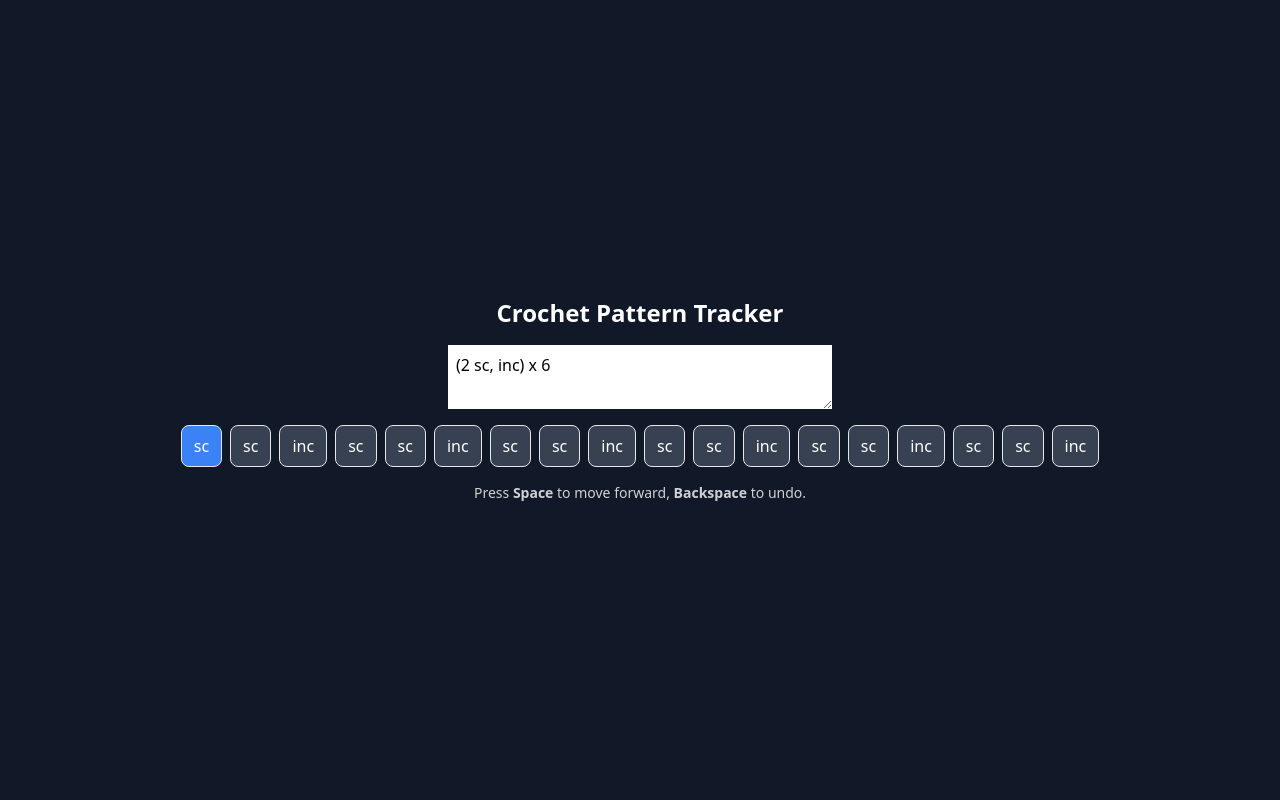
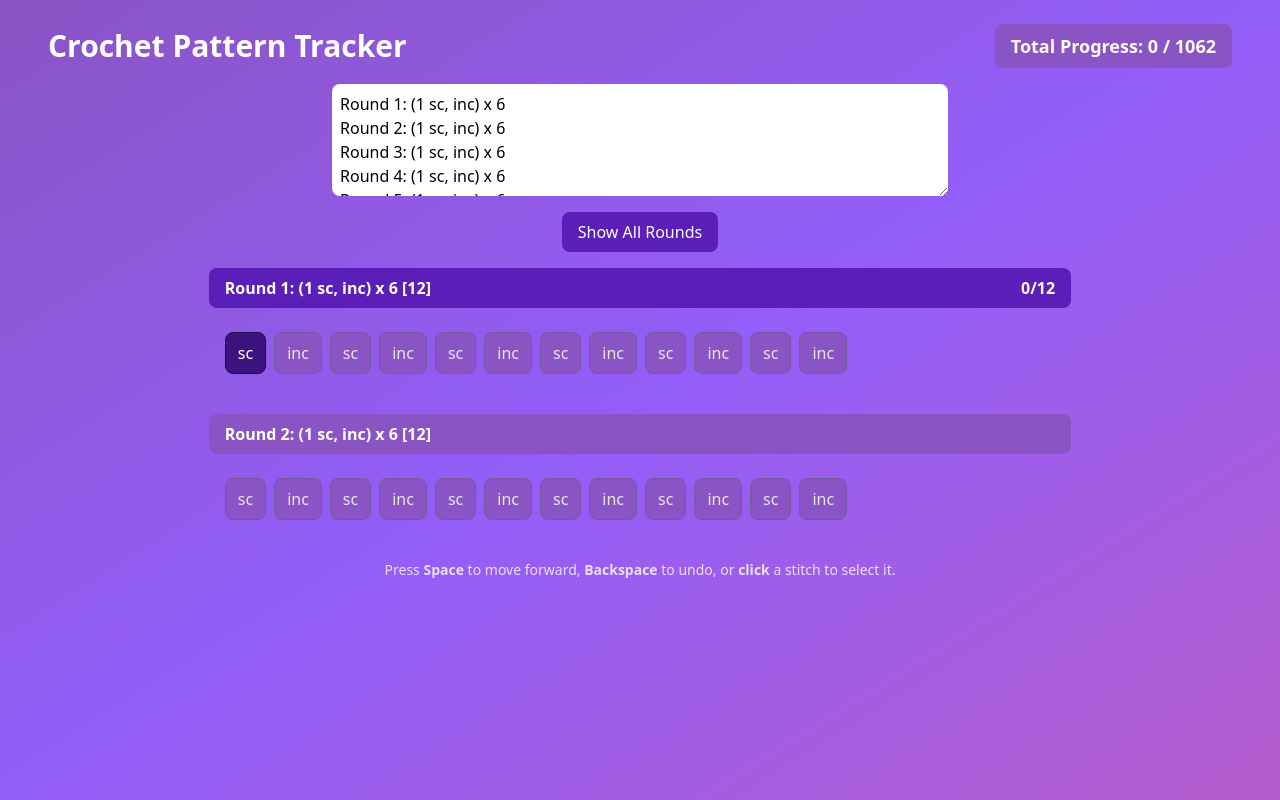
Before and after one commit to smsilo/pattern-tracker, a React (Create React App) app: page / in a window 1280 px wide. Built offline with nearby package versions, Linux system fonts and the light colour scheme.

Commit message:
Latest working

```diff
--- a/src/App.js
+++ b/src/App.js
@@ -1,39 +1,84 @@
 import { useState, useEffect } from "react";
 
+const generatePattern = () => {
+  let pattern = [];
+  for (let i = 1; i <= 30; i++) {
+    const increaseEvery = Math.max(1, Math.floor(i / 3));
+    pattern.push(`Round ${i}: (${increaseEvery} sc, inc) x 6`);
+  }
+  return pattern.join("\n");
+};
+
 const parsePattern = (pattern) => {
+  return pattern.split("\n").map((round, roundIndex) => {
     const regex = /(\d*)\s*(sc|inc|dec)/g;
     let stitches = [];
+    let totalStitches = 0;
+    let formattedPattern = round.match(/\(.*?\) x \d+/)?.[0] || round;
 
-  pattern.replace(/\((.*?)\)\s*x\s*(\d+)/g, (_, group, repeat) => {
+    round.replace(/\((.*?)\)\s*x\s*(\d+)/g, (_, group, repeat) => {
       const expanded = Array(Number(repeat)).fill(group).join(" ");
-    pattern = pattern.replace(`(${group}) x ${repeat}`, expanded);
+      round = round.replace(`(${group}) x ${repeat}`, expanded);
     });
 
     let match;
-  while ((match = regex.exec(pattern)) !== null) {
+    while ((match = regex.exec(round)) !== null) {
       const count = match[1] ? parseInt(match[1]) : 1;
       const stitch = match[2];
       stitches.push(...Array(count).fill(stitch));
+      totalStitches += count;
     }
-  return stitches;
+
+    return {
+      id: roundIndex,
+      stitches,
+      totalStitches,
+      formattedPattern,
+    };
+  });
 };
 
 function App() {
-  const [pattern, setPattern] = useState("(2 sc, inc) x 6");
-  const [stitches, setStitches] = useState(parsePattern(pattern));
-  const [currentIndex, setCurrentIndex] = useState(0);
+  const [pattern, setPattern] = useState(generatePattern());
+  const [rounds, setRounds] = useState(parsePattern(pattern));
+  const [currentRound, setCurrentRound] = useState(0);
+  const [currentStitch, setCurrentStitch] = useState(0);
+  const [showAllRounds, setShowAllRounds] = useState(false);
 
   useEffect(() => {
-    setStitches(parsePattern(pattern));
-    setCurrentIndex(0);
+    const parsedRounds = parsePattern(pattern);
+    setRounds(parsedRounds);
+    setCurrentRound(0);
+    setCurrentStitch(0);
   }, [pattern]);
+
+  const totalStitches = rounds.reduce((acc, round) => acc + round.totalStitches, 0);
+  const totalCompleted = rounds
+    .slice(0, currentRound)
+    .reduce((acc, round) => acc + round.totalStitches, 0) + currentStitch;
 
   const handleKeyPress = (event) => {
     if (event.key === " ") {
-      setCurrentIndex((prev) => Math.min(prev + 1, stitches.length - 1));
+      event.preventDefault(); // Prevents unwanted scrolling
+      setCurrentStitch((prev) => {
+        const nextStitch = prev + 1;
+        if (nextStitch >= rounds[currentRound].stitches.length) {
+          if (currentRound + 1 < rounds.length) {
+            setCurrentRound((prevRound) => prevRound + 1);
+            return 0;
+          }
+        }
+        return nextStitch;
+      });
     } else if (event.key === "Backspace") {
-      setCurrentIndex((prev) => Math.max(prev - 1, 0));
+      event.preventDefault(); // Prevents unwanted scrolling
+      setCurrentStitch((prev) => Math.max(prev - 1, 0));
     }
+  };
+
+  const handleClick = (roundIndex, stitchIndex) => {
+    setCurrentRound(roundIndex);
+    setCurrentStitch(stitchIndex);
   };
 
   useEffect(() => {
@@ -42,28 +87,91 @@ function App() {
   }, []);
 
   return (
-    <div className="min-h-screen flex flex-col items-center justify-center bg-gray-900 text-white p-4">
-      <h1 className="text-2xl font-bold mb-4">Crochet Pattern Tracker</h1>
+    <div className="min-h-screen flex flex-col items-center bg-gradient-to-br from-[#8a54c4] via-[#935ef9] to-[#b35ccc] text-white p-6">
+      {/* Header */}
+      <div className="flex w-full justify-between items-center px-6 mb-4">
+        <h1 className="text-3xl font-bold">Crochet Pattern Tracker</h1>
+        <h2 className="text-lg font-semibold bg-[#8a54c4] px-4 py-2 rounded-lg">
+          Total Progress: {totalCompleted} / {totalStitches}
+        </h2>
+      </div>
+
+      {/* Input Box */}
       <textarea
-        className="w-96 p-2 mb-4 text-black"
-        rows="2"
+        className="w-[50%] p-2 mb-4 text-black rounded-lg resize-y"
+        rows="4"
         value={pattern}
         onChange={(e) => setPattern(e.target.value)}
       />
-      <div className="flex flex-wrap justify-center gap-2">
-        {stitches.map((stitch, index) => (
+
+      {/* Show All Rounds Toggle */}
+      <button
+        onClick={() => setShowAllRounds(!showAllRounds)}
+        className="bg-[#5b1eb8] px-4 py-2 rounded-lg mb-4"
+      >
+        {showAllRounds ? "Show Focused View" : "Show All Rounds"}
+      </button>
+
+      {/* Round Titles & Counters */}
+      <div className="w-[70%] space-y-6">
+        {rounds.map((round, roundIndex) => {
+          if (!showAllRounds && (roundIndex < currentRound - 1 || roundIndex > currentRound + 1)) {
+            return null; // Hide rounds except the previous, current, and next
+          }
+
+          const isCompleted = roundIndex < currentRound;
+          const isCurrent = roundIndex === currentRound;
+
+          return (
+            <div key={roundIndex} className="space-y-2">
+              {/* Round Title & Counter */}
+              <div
+                className={`flex justify-between items-center px-4 py-2 rounded-lg transition-opacity ${
+                  isCompleted ? "bg-green-600 opacity-50" : isCurrent ? "bg-[#5b1eb8]" : "bg-[#8a54c4]"
+                }`}
+              >
+                <h3 className="text-md font-bold flex items-center">
+                  Round {roundIndex + 1}: {round.formattedPattern} [{round.totalStitches}]
+                  {isCompleted && <span className="ml-2">✔️</span>}
+                </h3>
+                <h3 className={`text-md font-bold ${isCompleted ? "opacity-50" : ""}`}>
+                  {isCompleted
+                    ? `${round.totalStitches}/${round.totalStitches}`
+                    : isCurrent
+                    ? `${currentStitch}/${round.totalStitches}`
+                    : ""}
+                </h3>
+              </div>
+
+              {/* Stitch Tracker */}
+              <div className={`p-4 rounded-lg transition-opacity ${isCompleted ? "opacity-50" : "opacity-100"}`}>
+                <div className="flex flex-wrap justify-start gap-2">
+                  {round.stitches.map((stitch, stitchIndex) => (
                     <span
-            key={index}
-            className={`px-3 py-2 border rounded-lg ${
-              index === currentIndex ? "bg-blue-500" : "bg-gray-700"
+                      key={stitchIndex}
+                      onClick={() => handleClick(roundIndex, stitchIndex)}
+                      className={`px-3 py-2 border rounded-lg cursor-pointer transition-colors ${
+                        isCompleted
+                          ? "bg-green-700 text-white border-green-500"
+                          : isCurrent && stitchIndex === currentStitch
+                          ? "bg-[#3d1380] text-white border-[#210a4a]"
+                          : "bg-[#8a54c4] text-gray-200 border-[#7359a1]"
                       }`}
                     >
                       {stitch}
                     </span>
                   ))}
                 </div>
-      <p className="mt-4 text-sm opacity-80">
-        Press <strong>Space</strong> to move forward, <strong>Backspace</strong> to undo.
+              </div>
+            </div>
+          );
+        })}
+      </div>
+
+      {/* Instructions */}
+      <p className="mt-6 text-sm opacity-80">
+        Press <strong>Space</strong> to move forward, <strong>Backspace</strong> to undo, or{" "}
+        <strong>click</strong> a stitch to select it.
       </p>
     </div>
   );
```
Lines whose indentation alone changed are shown as unchanged.
